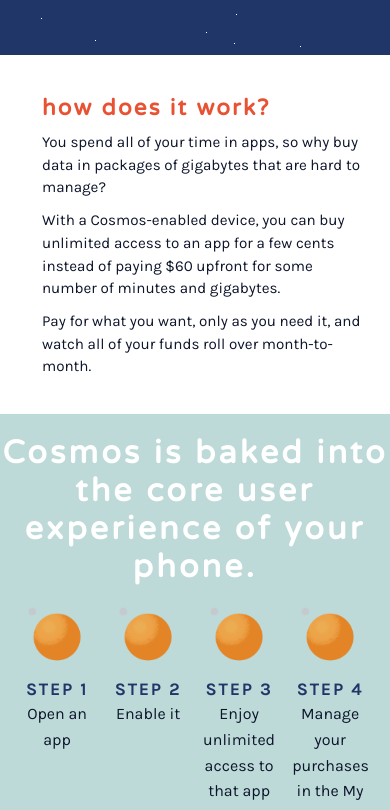
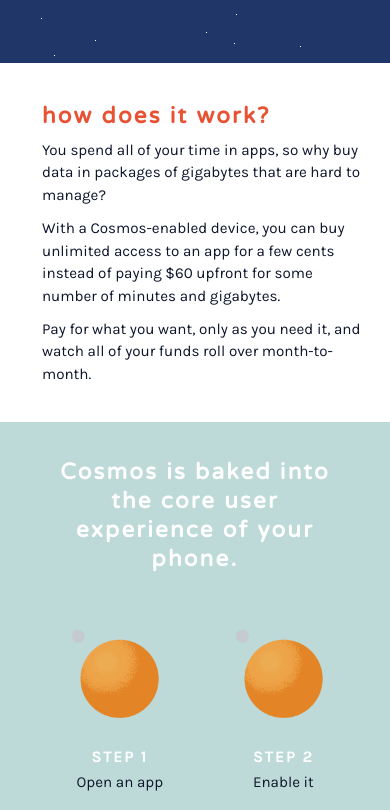
Before and after one commit to bluucat/Cosmos-Website, a plain HTML site: page index.html in a window 390 px wide. Shown: the part 224-1034 px from the top of the page. Drawn offline with Linux system fonts and the light colour scheme.

Commit message:
fixed media queries for 1-4
rearranged layout on sizes under 900px

```diff
--- a/css/cosmos-style.css
+++ b/css/cosmos-style.css
@@ -143,11 +143,11 @@
 }
 
 .section-easytouse h2 {
-	font-size: 1.1em;
+	font-size: 1.5em;
 	font-family: 'Karla', sans-serif;
 	font-weight: 700;
 	text-transform: uppercase;
-	color: #203668;
+	color: #FFFFFF;
 	letter-spacing: .1em;
 	margin: 3% auto 3% auto;
 	text-align: center;
@@ -366,6 +366,52 @@
 	text-align: left;
 }
 
+/*-- easy to use --*/
+
+.section-easytouse .wrapper {
+	margin: 3% 4% auto auto;
+}
+
+.section-easytouse .four {
+	display: inline-block;
+	vertical-align: top;
+	margin: auto auto 2% 6%;
+	width: 18%;
+}
+
+.section-easytouse h1 {
+	font-size: 1.6em;
+	font-family: 'Varela Round', sans-serif;
+	color: #fff;
+	letter-spacing: .1em;
+	line-height: 1.3em;
+	margin: auto auto 5% auto;
+	padding-top: 9%;
+	text-align: center;
+	max-width: 80%;
+}
+
+.section-easytouse h2 {
+	font-size: 1.1em;
+	font-family: 'Karla', sans-serif;
+	font-weight: 700;
+	text-transform: uppercase;
+	color: #FFFFFF;
+	letter-spacing: .1em;
+	margin: 3% auto 3% auto;
+	text-align: center;
+}
+
+.section-easytouse p {
+	color: #0d152b;
+	font-size: .95em;
+	font-family: 'Karla', sans-serif;
+	line-height: 1.5em;
+	margin: 2% auto auto auto;
+	text-align: center;
+}
+
+
 }
 
 
@@ -384,12 +430,12 @@
 }
 
 .section-intro h1 {
-	font-size: 1.3em;
+	font-size: 1.1em;
 	font-family: 'Varela Round', sans-serif;
 	letter-spacing: .1em;
 	text-align: center;
 	max-width: 85%;
-	margin-left: 8%;}
+	margin: auto auto 2% 8%;}
 
 /*-- what we do --*/
 
@@ -420,6 +466,51 @@
 	letter-spacing: .1em;
 	margin: 4% auto 5% auto;
 	text-align: left;
+}
+
+/*-- easy to use --*/
+
+.section-easytouse .wrapper {
+	margin: 3% 4% auto auto;
+}
+
+.section-easytouse .four {
+	display: inline-block;
+	vertical-align: top;
+	margin: auto auto 2% 6%;
+	width: 18%;
+}
+
+.section-easytouse h1 {
+	font-size: 1.6em;
+	font-family: 'Varela Round', sans-serif;
+	color: #fff;
+	letter-spacing: .1em;
+	line-height: 1.3em;
+	margin: auto auto 5% auto;
+	padding-top: 9%;
+	text-align: center;
+	max-width: 80%;
+}
+
+.section-easytouse h2 {
+	font-size: 1.1em;
+	font-family: 'Karla', sans-serif;
+	font-weight: 700;
+	text-transform: uppercase;
+	color: #FFFFFF;
+	letter-spacing: .1em;
+	margin: 3% auto 3% auto;
+	text-align: center;
+}
+
+.section-easytouse p {
+	color: #0d152b;
+	font-size: .95em;
+	font-family: 'Karla', sans-serif;
+	line-height: 1.5em;
+	margin: 2% auto auto auto;
+	text-align: center;
 }
 
 }
@@ -493,6 +584,52 @@
 	display: none;
 }
 
+/*-- easy to use --*/
+
+.section-easytouse .wrapper {
+	margin: 3% auto auto 7%;
+}
+
+.section-easytouse .four {
+	display: inline-block;
+	vertical-align: top;
+	margin: auto 1% 8% 8%;
+	width: 35%;
+}
+
+.section-easytouse h1 {
+	font-size: 1.6em;
+	font-family: 'Varela Round', sans-serif;
+	color: #fff;
+	letter-spacing: .1em;
+	line-height: 1.3em;
+	margin: auto auto 10% auto;
+	padding-top: 9%;
+	text-align: center;
+	max-width: 80%;
+}
+
+.section-easytouse h2 {
+	font-size: 1.1em;
+	font-family: 'Karla', sans-serif;
+	font-weight: 700;
+	text-transform: uppercase;
+	color: #FFFFFF;
+	letter-spacing: .1em;
+	margin: 3% auto 3% auto;
+	text-align: center;
+}
+
+.section-easytouse p {
+	color: #0d152b;
+	font-size: .95em;
+	font-family: 'Karla', sans-serif;
+	line-height: 1.5em;
+	margin: 2% auto auto auto;
+	text-align: center;
+}
+
+
 }
 
 
@@ -516,7 +653,7 @@
 	letter-spacing: .1em;
 	text-align: center;
 	max-width: 70%;
-	margin-left: 10%;
+	margin-left: 12%;
 	padding: 4% 3% 0 3%;
 }
 
@@ -559,4 +696,51 @@
 	padding: 8% auto auto auto;
 }
 
+
+/* easy to use */
+
+.section-easytouse .wrapper {
+	margin: 3% auto auto 7%;
 }
+
+.section-easytouse .four {
+	display: inline-block;
+	vertical-align: top;
+	margin: auto 1% 8% 8%;
+	width: 35%;
+}
+
+.section-easytouse h1 {
+	font-size: 1.4em;
+	font-family: 'Varela Round', sans-serif;
+	color: #fff;
+	letter-spacing: .1em;
+	line-height: 1.3em;
+	margin: auto auto 10% auto;
+	padding-top: 9%;
+	text-align: center;
+	max-width: 80%;
+}
+
+.section-easytouse h2 {
+	font-size: 1em;
+	font-family: 'Karla', sans-serif;
+	font-weight: 700;
+	text-transform: uppercase;
+	color: #FFFFFF;
+	letter-spacing: .1em;
+	margin: 3% auto 3% auto;
+	text-align: center;
+}
+
+.section-easytouse p {
+	color: #0d152b;
+	font-size: .95em;
+	font-family: 'Karla', sans-serif;
+	line-height: 1.6em;
+	margin: 2% auto auto auto;
+	text-align: center;
+}
+
+
+}
```
